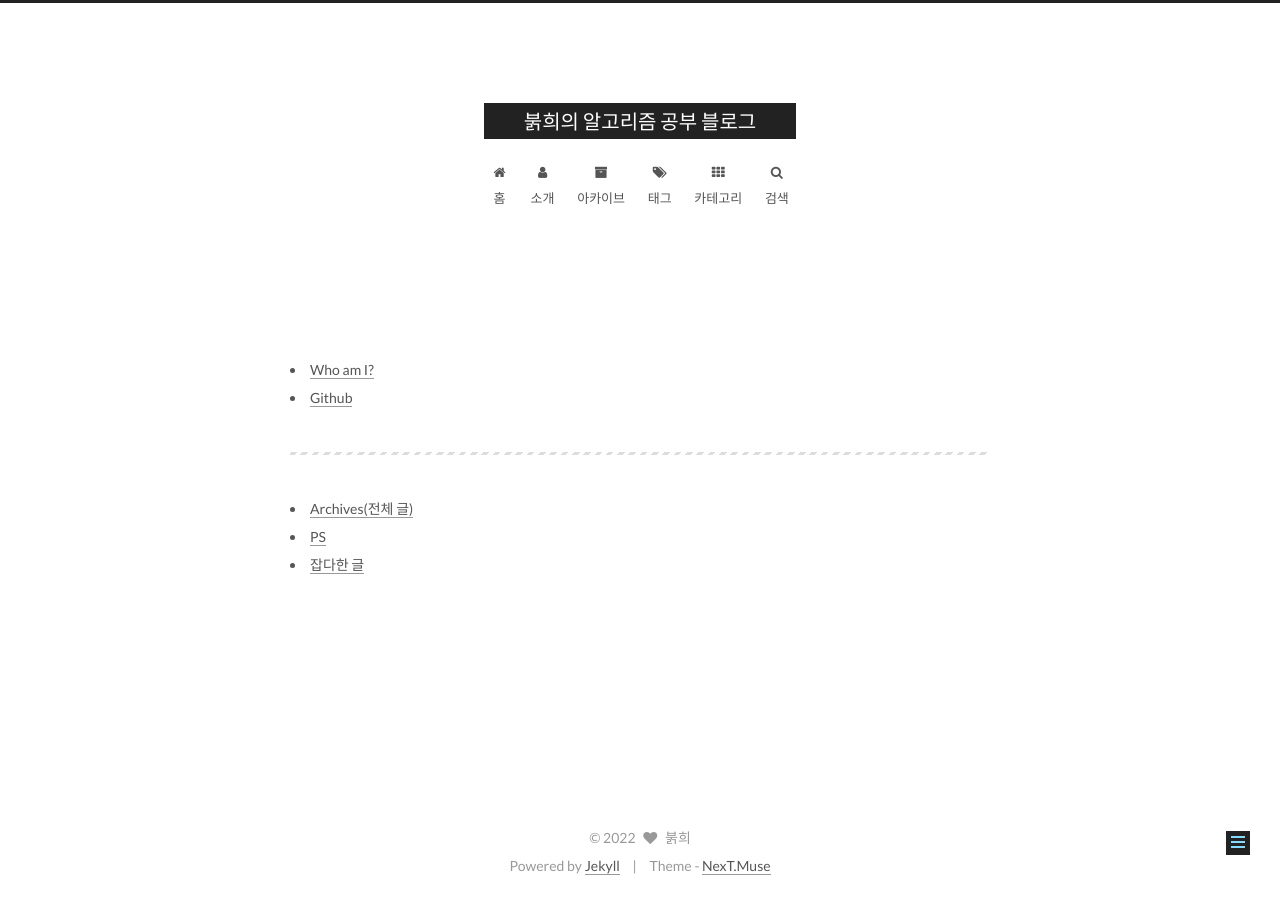
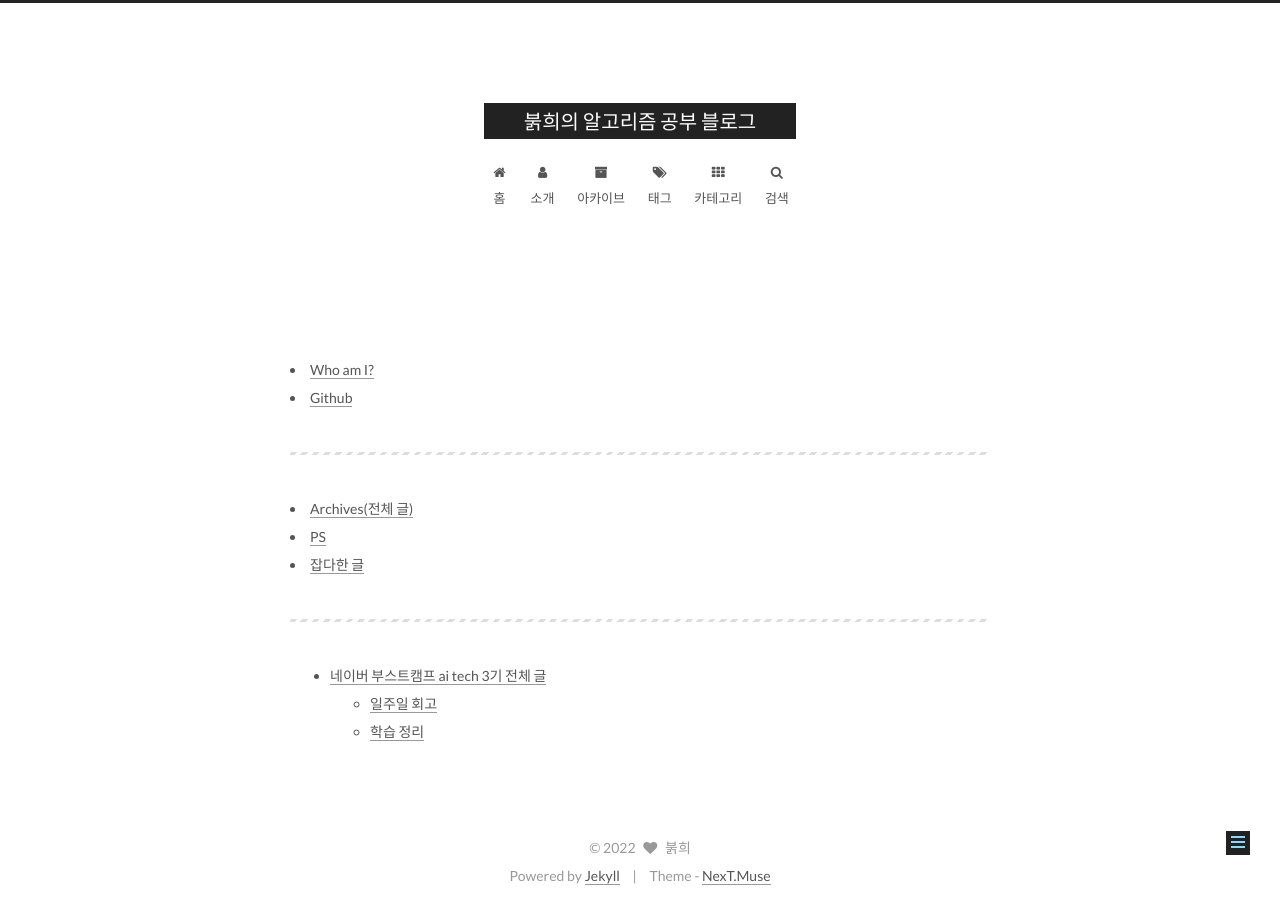
Before and after one commit to NHRWV/nhrwv.github.io, a Jekyll site: the page built from navigator/index.html, in a window 1280 px wide. Built offline with Jekyll 4.4.1, drawn with Linux system fonts in a browser that asks for light colours.

Commit message:
Update index.html

```diff
--- a/navigator/index.html
+++ b/navigator/index.html
@@ -11,3 +11,28 @@ layout: page
 <li><a href = "/archives">Archives(전체 글)</a></li>
 <li><a href = "/category/#/PS">PS</a></li>
 <li><a href = "/category/#/글쓰기">잡다한 글</a></li>
+
+
+<hr>
+<ul>
+	<li><a href = "/category/#/네이버 부스트캠프 ai tech 3기">네이버 부스트캠프 ai tech 3기 전체 글</a></li>
+		<ul>
+			<li><a href = "/tag/#/부캠_회고록">일주일 회고</a></li>
+			<li><a href = "/tag/#/부캠_학습정리">학습 정리</a></li>
+
+		</ul>
+	</li>
+</ul>
+
+
+<!-- <li>
+    <a onclick="this.nextSibling.style.display=(this.nextSibling.style.display=='none')?'block':'none';" href = "javascript:void(0)">
+        네이버 부스트캠프 ai tech 3기 기록
+    </a><div style="DISPLAY: none">
+        <ul>
+            <li><a href = "/category/#/네이버 부스트캠프 ai tech 3기">네이버 부스트캠프 ai tech 3기 전체 글</a></li>
+            <li><a href = "/tag/#/부캠_회고록">일주일 회고</a></li>
+            <li><a href = "/tag/#/부캠_학습정리">학습 정리</a></li>
+        </ul>
+    </div>
+</li> -->
```
